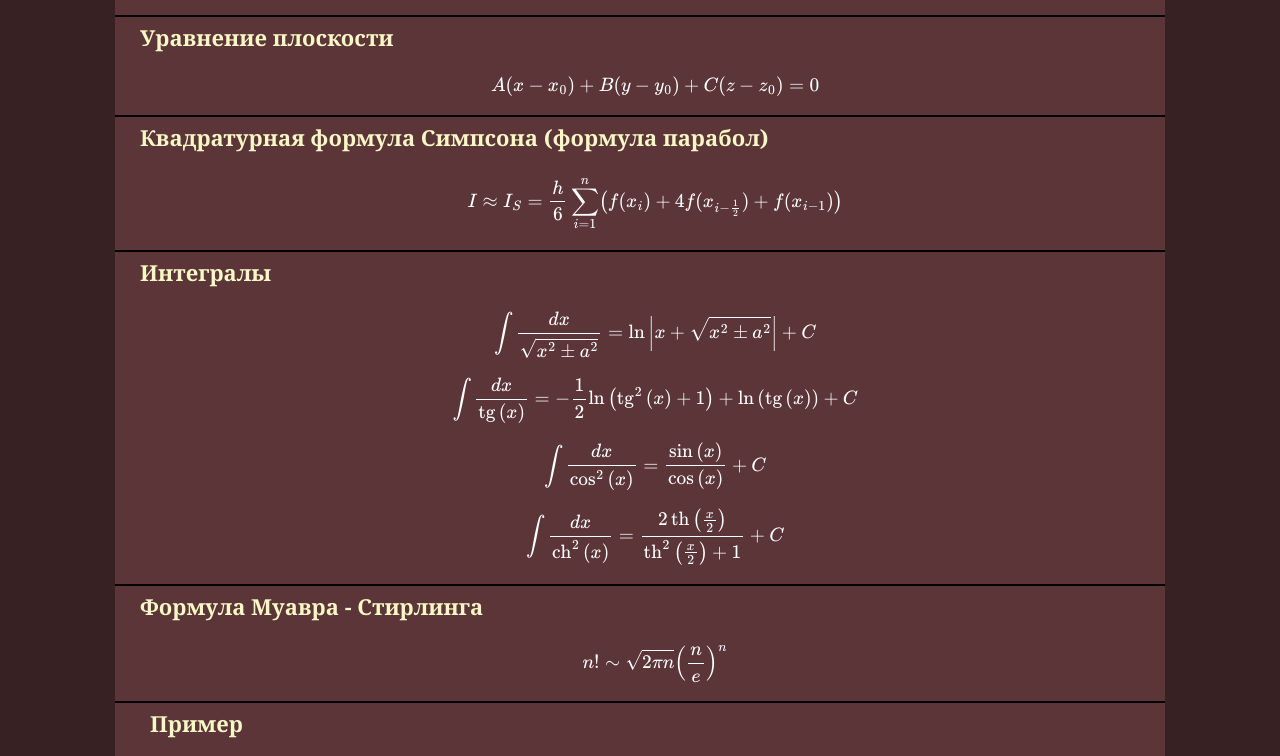
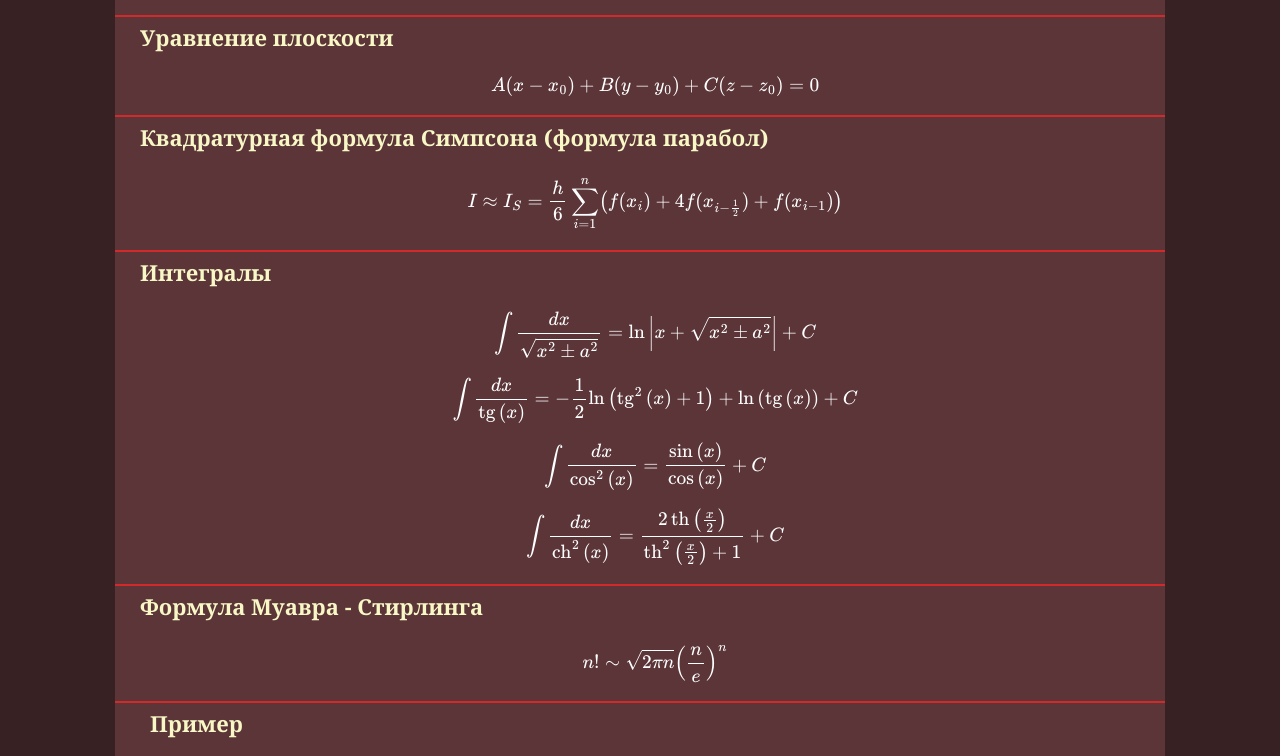
Before and after one commit to Nastya161/Nastya161.github.io, a plain HTML site: page laba 3.html in a window 1280 px wide. Shown: the part 334-1090 px from the top of the page. Drawn offline with nearby package versions, Linux system fonts and the light colour scheme; some packages are replaced by stand-ins of ours.

Commit message:
Update laba 3.html

```diff
--- a/laba 3.html
+++ b/laba 3.html
@@ -13,8 +13,8 @@
 		<style type="text/css">
 			div{width:1050px;height:1460px; background-color:#5b3538;margin:20px auto;}
 			h2 {text-align:center; color:#efe0d0; font-size:40px;line-height: 60px; margin: 0;font-family: Georgia, 'Times New Roman', Times, serif; background-color:#6d4848;}
-			h4{border-top:2px solid #000;padding-left:35px;text-align:left;height:40px; color:#f8f7c6;font-size:22px;  font-family: Georgia, 'Times New Roman', Times, serif; line-height: 40px;background-color:#5b3538;margin:0px;}
-			h5{text-align:left;height:40px; color:#f8f7c6;border-top:2px solid #000;font-size:22px; font-family: Georgia, 'Times New Roman', Times, serif; line-height: 40px;background-color:#5b3538;margin:0px;padding-left:25px;}
+			h4{border-top:2px solid #D22A2A;padding-left:35px;text-align:left;height:40px; color:#f8f7c6;font-size:22px;  font-family: Georgia, 'Times New Roman', Times, serif; line-height: 40px;background-color:#5b3538;margin:0px;}
+			h5{text-align:left;height:40px; color:#f8f7c6;border-top:2px solid #D22A2A;font-size:22px; font-family: Georgia, 'Times New Roman', Times, serif; line-height: 40px;background-color:#5b3538;margin:0px;padding-left:25px;}
 			p{font-family: Georgia, 'Times New Roman', Times, serif;padding-left:30px; color:#ffffff;text-align:left}
 	 </style>
 	</head>
```
